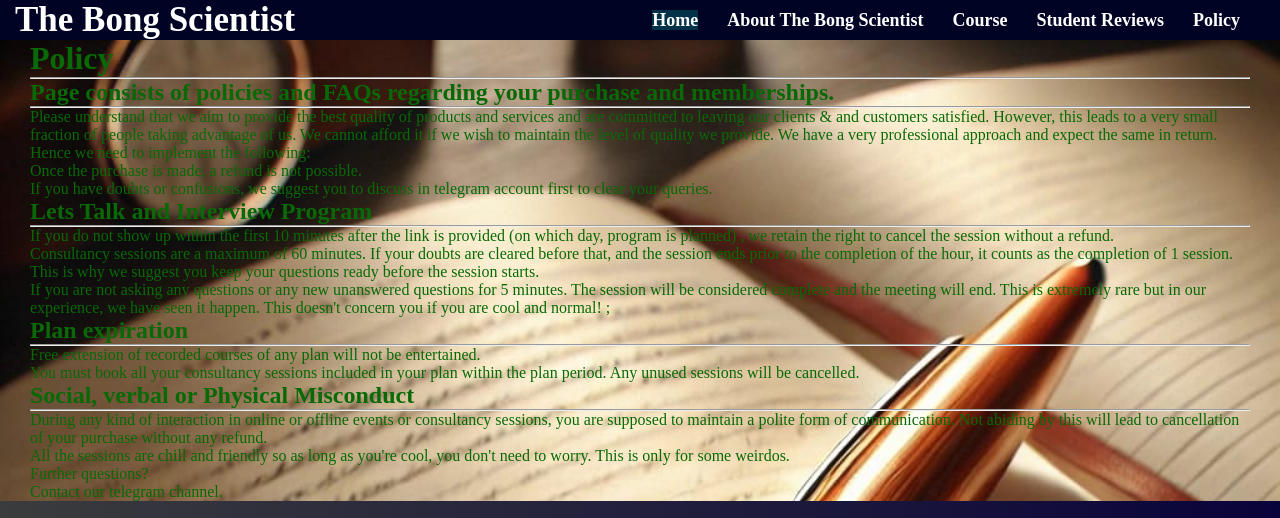
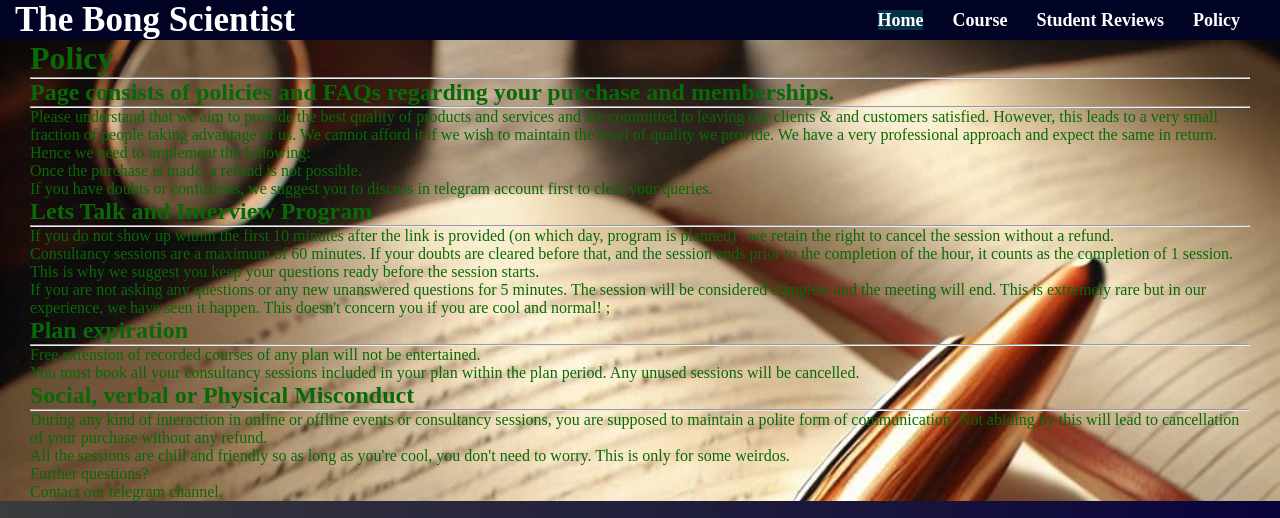
Before and after one commit to thebongscientist/thebongscientist, a plain HTML site: page policy.html in a window 1280 px wide. Shown: the top 518 px of the page. Drawn offline with Linux system fonts and the light colour scheme.

Commit message:
Update policy.html

```diff
--- a/policy.html
+++ b/policy.html
@@ -15,7 +15,7 @@
         <div class="logo"><a href="about.html">The Bong Scientist</a></div>
         <ul>
           <li><a class="active" href="index.html">Home</a></li>
-          <li><a href="about.html">About The Bong Scientist</a></li>
+<!--           <li><a href="about.html">About The Bong Scientist</a></li> -->
           <li><a href="course.html">Course</a></li>
           <li><a href="reviews.html">Student Reviews</a></li>
           <li><a href="policy.html">Policy</a></li>
```
